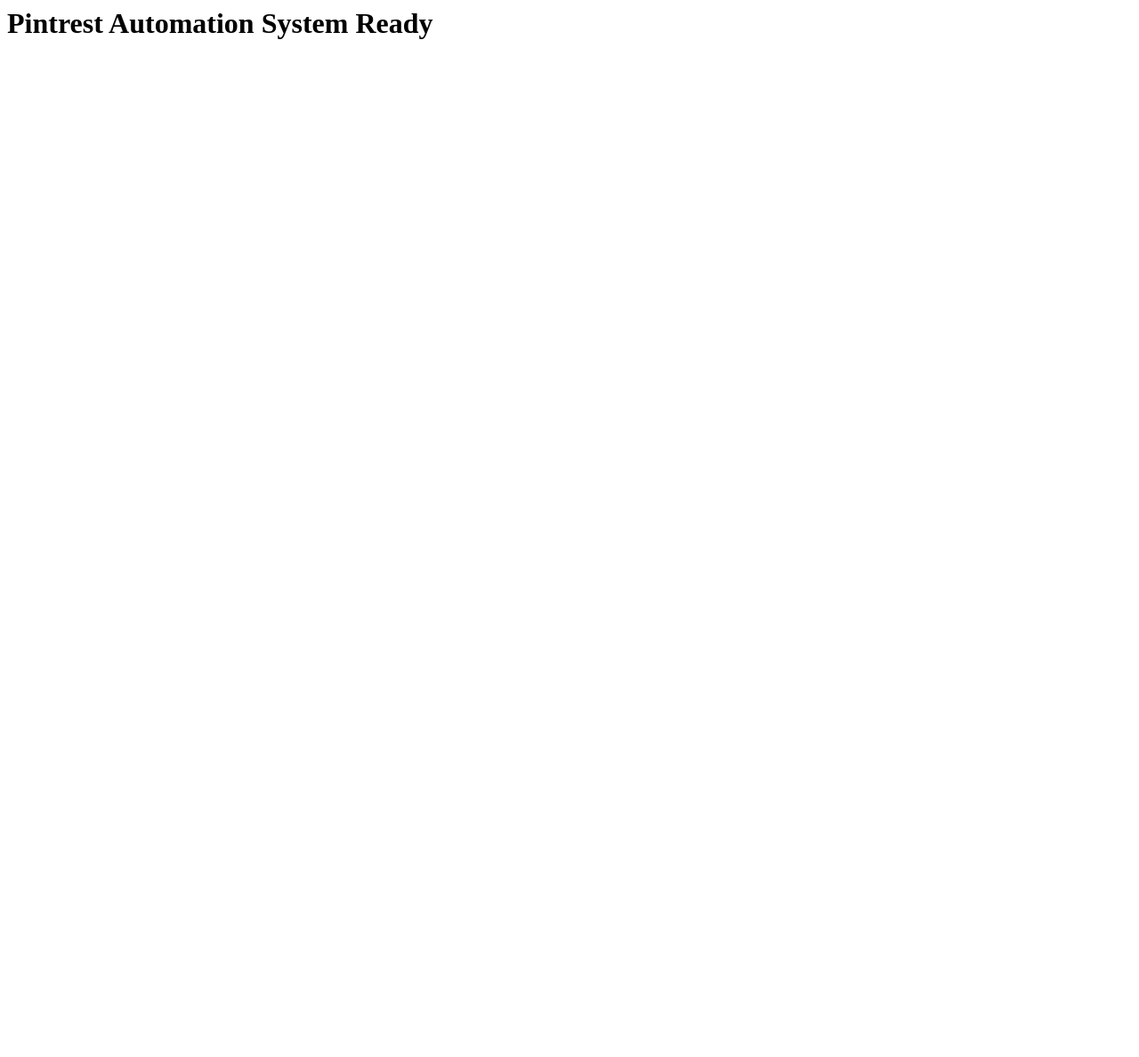
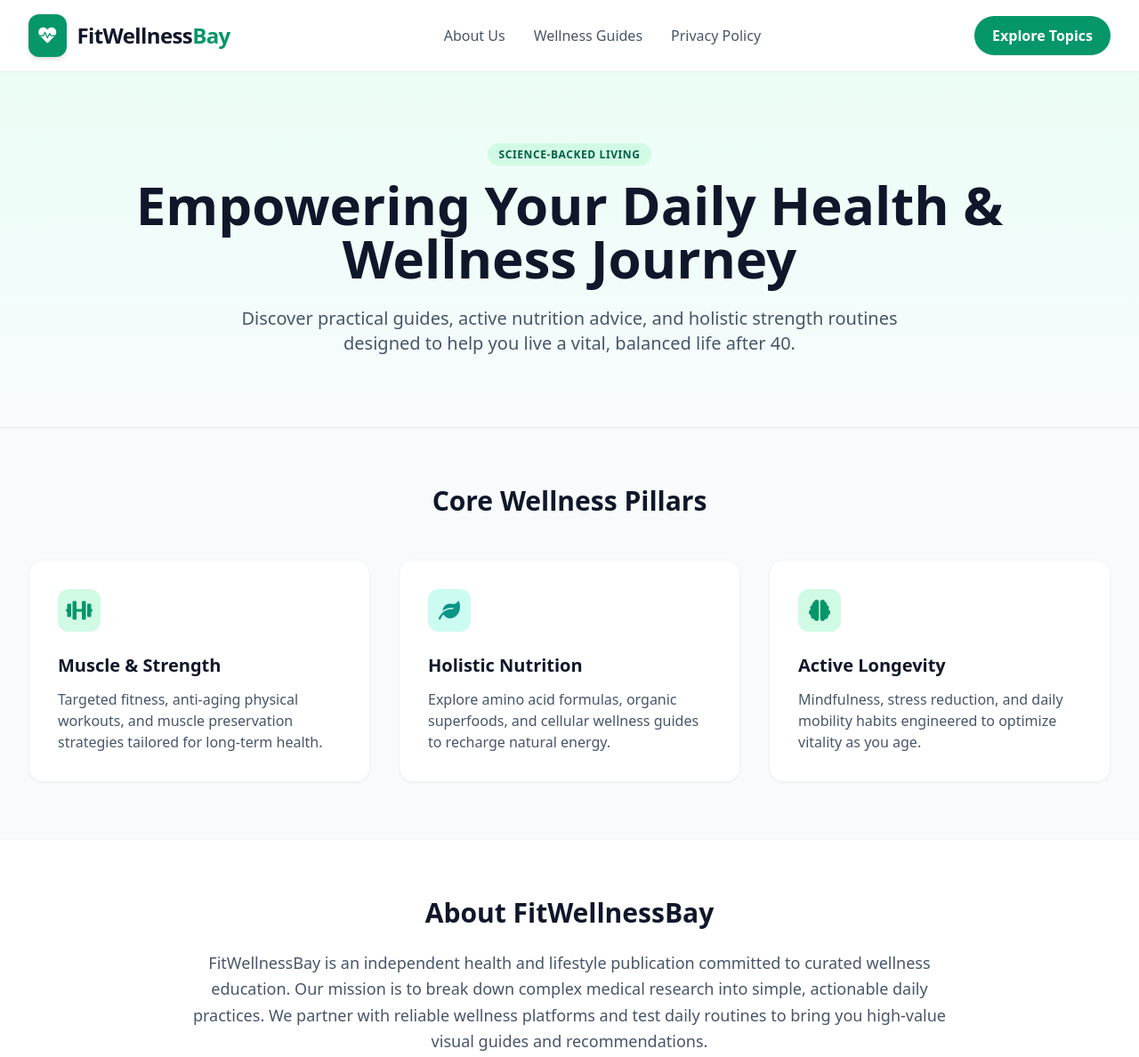
Before and after one commit to tnitin5577/pinterest-landing-pages, a plain HTML site: page index.html in a window 1280 px wide. Shown: the top 1188 px of the page at 89% size. Before the commit the page ends 800 px from the top, so only its background shows below. Drawn offline with nearby package versions, Linux system fonts and the light colour scheme.

Commit message:
Add complete HTML structure for FitWellnessBay

```diff
--- a/index.html
+++ b/index.html
@@ -1 +1,88 @@
-<h1>Pintrest Automation System Ready</h1>
+<!DOCTYPE html>
+<html lang="en">
+<head>
+    <meta charset="UTF-8">
+    <meta name="viewport" content="width=device-width, initial-scale=1.0">
+    <title>FitWellnessBay - Health, Fitness & Holistic Wellness Guides</title>
+    <script src="https://cdn.tailwindcss.com"></script>
+    <link href="https://cdnjs.cloudflare.com/ajax/libs/font-awesome/6.0.0/css/all.min.css" rel="stylesheet">
+</head>
+<body class="bg-slate-50 text-slate-800 font-sans">
+
+    <!-- Header / Navbar -->
+    <header class="bg-white shadow-sm sticky top-0 z-50">
+        <div class="max-w-7xl mx-auto px-4 sm:px-6 lg:px-8 h-20 flex items-center justify-between">
+            <div class="flex items-center space-x-3">
+                <div class="bg-emerald-600 text-white p-2.5 rounded-xl shadow-md">
+                    <i class="fa-solid fa-heart-pulse text-xl"></i>
+                </div>
+                <span class="text-2xl font-bold tracking-tight text-slate-900">FitWellness<span class="text-emerald-600">Bay</span></span>
+            </div>
+            <nav class="hidden md:flex space-x-8 font-medium text-slate-600">
+                <a href="#about" class="hover:text-emerald-600 transition">About Us</a>
+                <a href="#guides" class="hover:text-emerald-600 transition">Wellness Guides</a>
+                <a href="privacy-policy.html" class="hover:text-emerald-600 transition">Privacy Policy</a>
+            </nav>
+            <a href="#guides" class="bg-emerald-600 text-white px-5 py-2.5 rounded-full font-semibold shadow-sm hover:bg-emerald-700 transition">Explore Topics</a>
+        </div>
+    </header>
+
+    <!-- Hero Section -->
+    <section class="bg-gradient-to-b from-emerald-50 via-teal-50 to-slate-50 py-20 border-b border-slate-200">
+        <div class="max-w-5xl mx-auto px-4 text-center">
+            <span class="bg-emerald-100 text-emerald-800 text-xs font-bold uppercase tracking-wider px-3 py-1 rounded-full">Science-Backed Living</span>
+            <h1 class="text-4xl md:text-6xl font-extrabold text-slate-900 mt-4 leading-tight">Empowering Your Daily Health & Wellness Journey</h1>
+            <p class="text-lg md:text-xl text-slate-600 mt-6 max-w-3xl mx-auto">Discover practical guides, active nutrition advice, and holistic strength routines designed to help you live a vital, balanced life after 40.</p>
+        </div>
+    </section>
+
+    <!-- Content Categories -->
+    <section id="guides" class="py-16 max-w-7xl mx-auto px-4 sm:px-6 lg:px-8">
+        <h2 class="text-3xl font-bold text-center text-slate-900 mb-12">Core Wellness Pillars</h2>
+        <div class="grid md:grid-cols-3 gap-8">
+            <div class="bg-white p-8 rounded-2xl shadow-sm border border-slate-100 hover:shadow-md transition">
+                <div class="w-12 h-12 bg-emerald-100 text-emerald-600 rounded-xl flex items-center justify-center text-2xl mb-6">
+                    <i class="fa-solid fa-dumbbell"></i>
+                </div>
+                <h3 class="text-xl font-bold text-slate-900 mb-3">Muscle & Strength</h3>
+                <p class="text-slate-600">Targeted fitness, anti-aging physical workouts, and muscle preservation strategies tailored for long-term health.</p>
+            </div>
+            <div class="bg-white p-8 rounded-2xl shadow-sm border border-slate-100 hover:shadow-md transition">
+                <div class="w-12 h-12 bg-teal-100 text-teal-600 rounded-xl flex items-center justify-center text-2xl mb-6">
+                    <i class="fa-solid fa-leaf"></i>
+                </div>
+                <h3 class="text-xl font-bold text-slate-900 mb-3">Holistic Nutrition</h3>
+                <p class="text-slate-600">Explore amino acid formulas, organic superfoods, and cellular wellness guides to recharge natural energy.</p>
+            </div>
+            <div class="bg-white p-8 rounded-2xl shadow-sm border border-slate-100 hover:shadow-md transition">
+                <div class="w-12 h-12 bg-emerald-100 text-emerald-600 rounded-xl flex items-center justify-center text-2xl mb-6">
+                    <i class="fa-solid fa-brain"></i>
+                </div>
+                <h3 class="text-xl font-bold text-slate-900 mb-3">Active Longevity</h3>
+                <p class="text-slate-600">Mindfulness, stress reduction, and daily mobility habits engineered to optimize vitality as you age.</p>
+            </div>
+        </div>
+    </section>
+
+    <!-- About Section -->
+    <section id="about" class="bg-white py-16 border-t border-slate-100">
+        <div class="max-w-4xl mx-auto px-4 text-center">
+            <h2 class="text-3xl font-bold text-slate-900 mb-6">About FitWellnessBay</h2>
+            <p class="text-slate-600 text-lg leading-relaxed">FitWellnessBay is an independent health and lifestyle publication committed to curated wellness education. Our mission is to break down complex medical research into simple, actionable daily practices. We partner with reliable wellness platforms and test daily routines to bring you high-value visual guides and recommendations.</p>
+        </div>
+    </section>
+
+    <!-- Footer -->
+    <footer class="bg-slate-900 text-slate-400 py-12 border-t border-slate-800">
+        <div class="max-w-7xl mx-auto px-4 text-center space-y-6">
+            <p class="text-sm">Disclaimer: The content on FitWellnessBay is for informational purposes only and does not constitute medical advice. Consult a healthcare professional before starting any supplement or regimen.</p>
+            <div class="flex justify-center space-x-6 text-sm font-medium">
+                <a href="privacy-policy.html" class="hover:text-white transition">Privacy Policy</a>
+                <a href="#about" class="hover:text-white transition">About Us</a>
+            </div>
+            <p class="text-xs text-slate-500">&copy; 2026 FitWellnessBay. All rights reserved.</p>
+        </div>
+    </footer>
+
+</body>
+</html>
```
